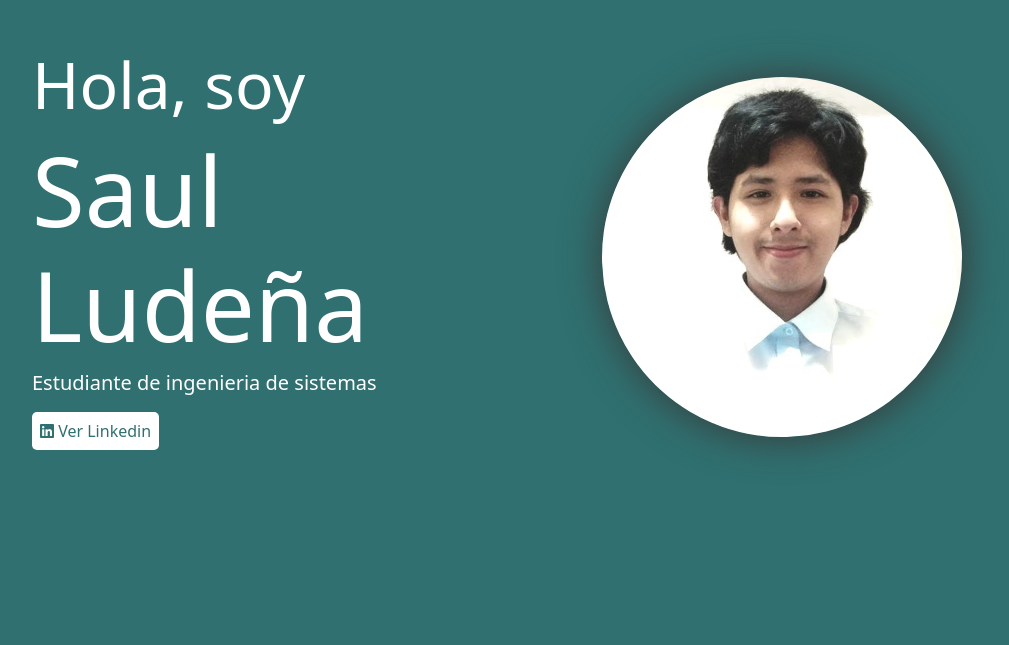
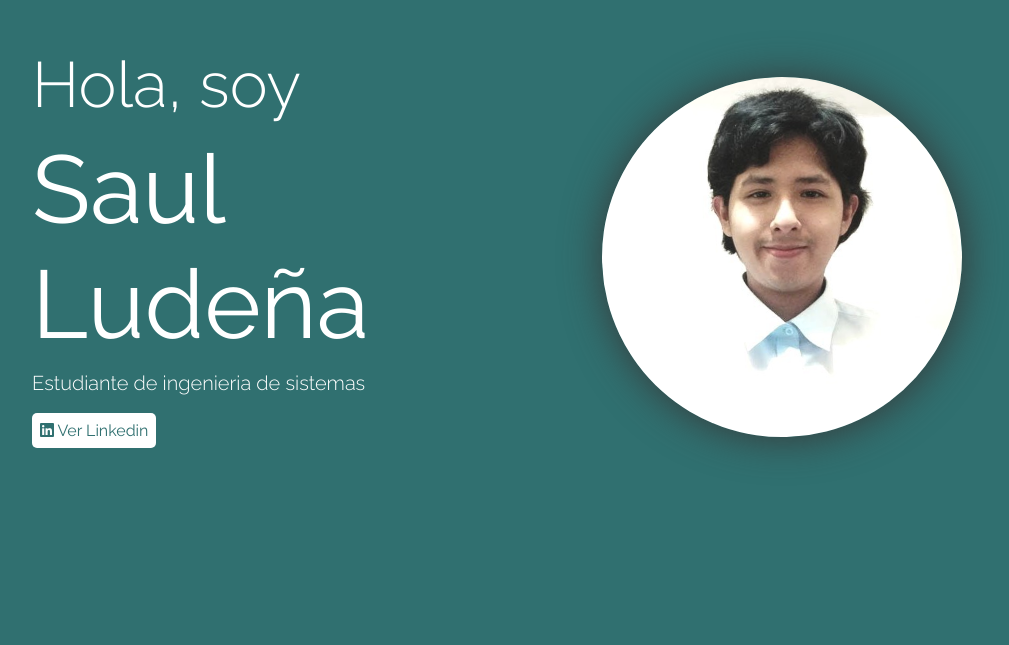
Before and after one commit to SaulLudena/boostrap_tarea, a plain HTML site: page index.html in a window 1280 px wide. Shown: the part 155-800 px from the top of the page, without its empty margins (50-1059 px from the left). Drawn offline with Linux system fonts and the light colour scheme.

Commit message:
Add files via upload

```diff
--- a/assets/styles/index.css
+++ b/assets/styles/index.css
@@ -1,9 +1,13 @@
+@import url('https://fonts.googleapis.com/css2?family=Raleway:wght@300;400&display=swap');
+
+
 *{
     padding: 0;
     margin: 0;
 }
 body{
     background-color: #307070;
+    font-family: 'Raleway', sans-serif;
 }
 .container{
     color: #ffffff;
```
Also changed, not shown: index.html (+1 -0 lines).
